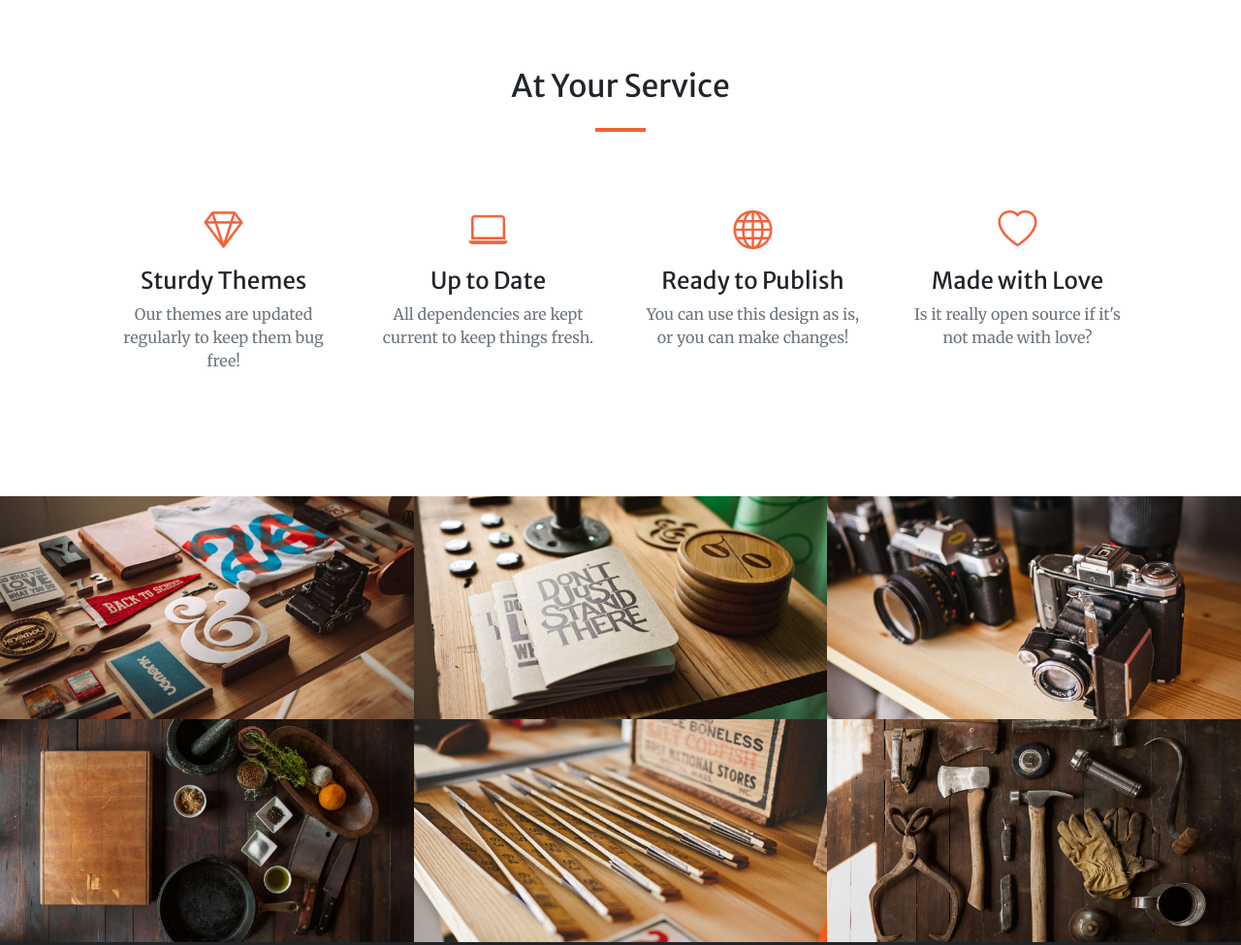
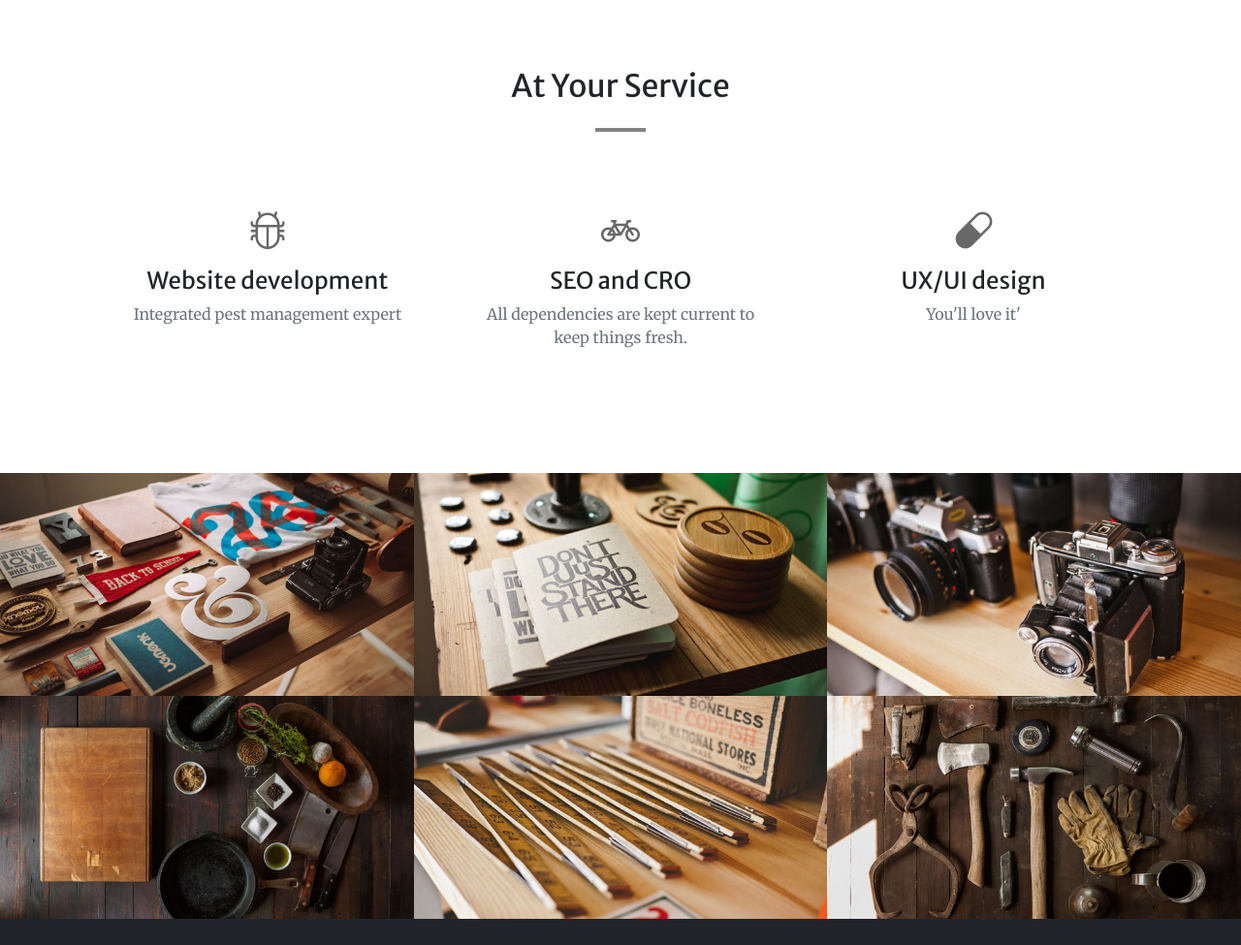
Before and after one commit to aaronoman/portfolio, a plain HTML site: page index.html in a window 1280 px wide. Shown: the part 1360-2335 px from the top of the page at 97% size. Drawn offline with nearby package versions, Linux system fonts and the light colour scheme; some packages are replaced by stand-ins of ours; a script that the page names is missing.

Commit message:
css
changes to the default color scheme (orange to gray)

```diff
--- a/index.html
+++ b/index.html
@@ -9,7 +9,8 @@
         <!-- Favicon-->
         <link rel="icon" type="image/x-icon" href="favicon.ico" />
         <!-- Bootstrap Icons-->
-        <link href="https://cdn.jsdelivr.net/npm/bootstrap-icons@1.5.0/font/bootstrap-icons.css" rel="stylesheet" />
+        <!-- <link href="https://cdn.jsdelivr.net/npm/bootstrap-icons@1.5.0/font/bootstrap-icons.css" rel="stylesheet" /> -->
+        <link href="https://cdn.jsdelivr.net/npm/bootstrap-icons@1.10.3/font/bootstrap-icons.css" rel="stylesheet" />
         <!-- Google fonts-->
         <link href="https://fonts.googleapis.com/css?family=Merriweather+Sans:400,700" rel="stylesheet" />
         <link href="https://fonts.googleapis.com/css?family=Merriweather:400,300,300italic,400italic,700,700italic" rel="stylesheet" type="text/css" />
@@ -22,7 +23,7 @@
         <!-- Navigation-->
         <nav class="navbar navbar-expand-lg navbar-light fixed-top py-3" id="mainNav">
             <div class="container px-4 px-lg-5">
-                <a class="navbar-brand" href="#page-top">Start Bootstrap</a>
+                <a class="navbar-brand" href="#page-top">Aaron Oman</a>
                 <button class="navbar-toggler navbar-toggler-right" type="button" data-bs-toggle="collapse" data-bs-target="#navbarResponsive" aria-controls="navbarResponsive" aria-expanded="false" aria-label="Toggle navigation"><span class="navbar-toggler-icon"></span></button>
                 <div class="collapse navbar-collapse" id="navbarResponsive">
                     <ul class="navbar-nav ms-auto my-2 my-lg-0">
@@ -68,34 +69,34 @@
                 <h2 class="text-center mt-0">At Your Service</h2>
                 <hr class="divider" />
                 <div class="row gx-4 gx-lg-5">
-                    <div class="col-lg-3 col-md-6 text-center">
+                    <div class="col-lg-4 col-md-6 text-center">
                         <div class="mt-5">
-                            <div class="mb-2"><i class="bi-gem fs-1 text-primary"></i></div>
-                            <h3 class="h4 mb-2">Sturdy Themes</h3>
-                            <p class="text-muted mb-0">Our themes are updated regularly to keep them bug free!</p>
+                            <div class="mb-2"><i class="bi-bug fs-1 text-primary"></i></div>
+                            <h3 class="h4 mb-2">Website development</h3>
+                            <p class="text-muted mb-0">Integrated pest management expert</p>
                         </div>
                     </div>
-                    <div class="col-lg-3 col-md-6 text-center">
+                    <div class="col-lg-4 col-md-6 text-center">
                         <div class="mt-5">
-                            <div class="mb-2"><i class="bi-laptop fs-1 text-primary"></i></div>
-                            <h3 class="h4 mb-2">Up to Date</h3>
+                            <div class="mb-2"><i class="bi-bicycle fs-1 text-primary"></i></div>
+                            <h3 class="h4 mb-2">SEO and CRO</h3>
                             <p class="text-muted mb-0">All dependencies are kept current to keep things fresh.</p>
                         </div>
                     </div>
-                    <div class="col-lg-3 col-md-6 text-center">
+                    <div class="col-lg-4 col-md-12 text-center">
                         <div class="mt-5">
-                            <div class="mb-2"><i class="bi-globe fs-1 text-primary"></i></div>
-                            <h3 class="h4 mb-2">Ready to Publish</h3>
-                            <p class="text-muted mb-0">You can use this design as is, or you can make changes!</p>
+                            <div class="mb-2"><i class="bi-capsule fs-1 text-primary"></i></div>
+                            <h3 class="h4 mb-2">UX/UI design</h3>
+                            <p class="text-muted mb-0">You'll love it'</p>
                         </div>
                     </div>
-                    <div class="col-lg-3 col-md-6 text-center">
+                    <!-- <div class="col-lg-3 col-md-6 text-center">
                         <div class="mt-5">
                             <div class="mb-2"><i class="bi-heart fs-1 text-primary"></i></div>
                             <h3 class="h4 mb-2">Made with Love</h3>
                             <p class="text-muted mb-0">Is it really open source if it's not made with love?</p>
                         </div>
-                    </div>
+                    </div> -->
                 </div>
             </div>
         </section>
```
Also changed, not shown: assets/img/bg-masthead.jpg, css/styles.css.
